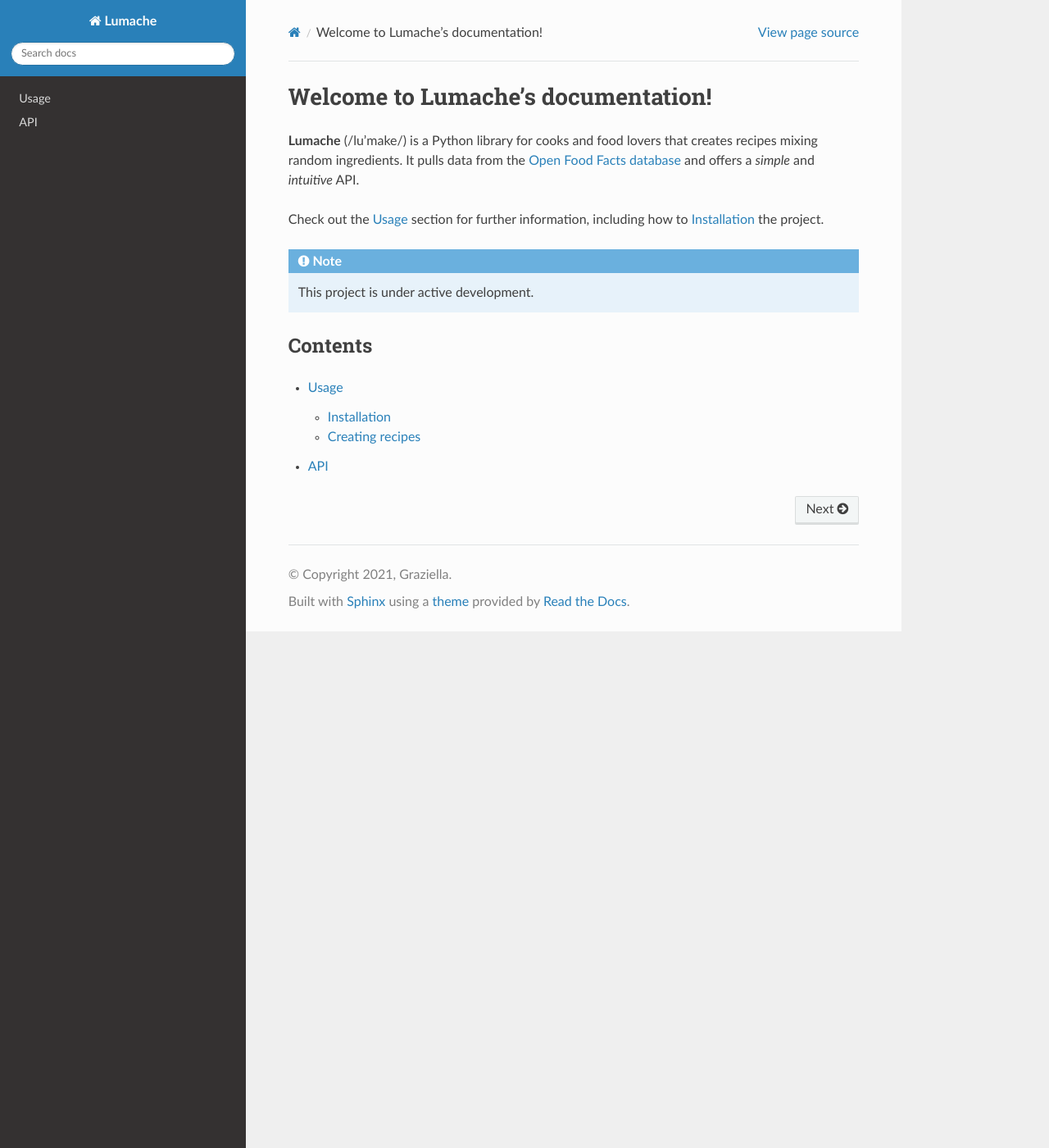
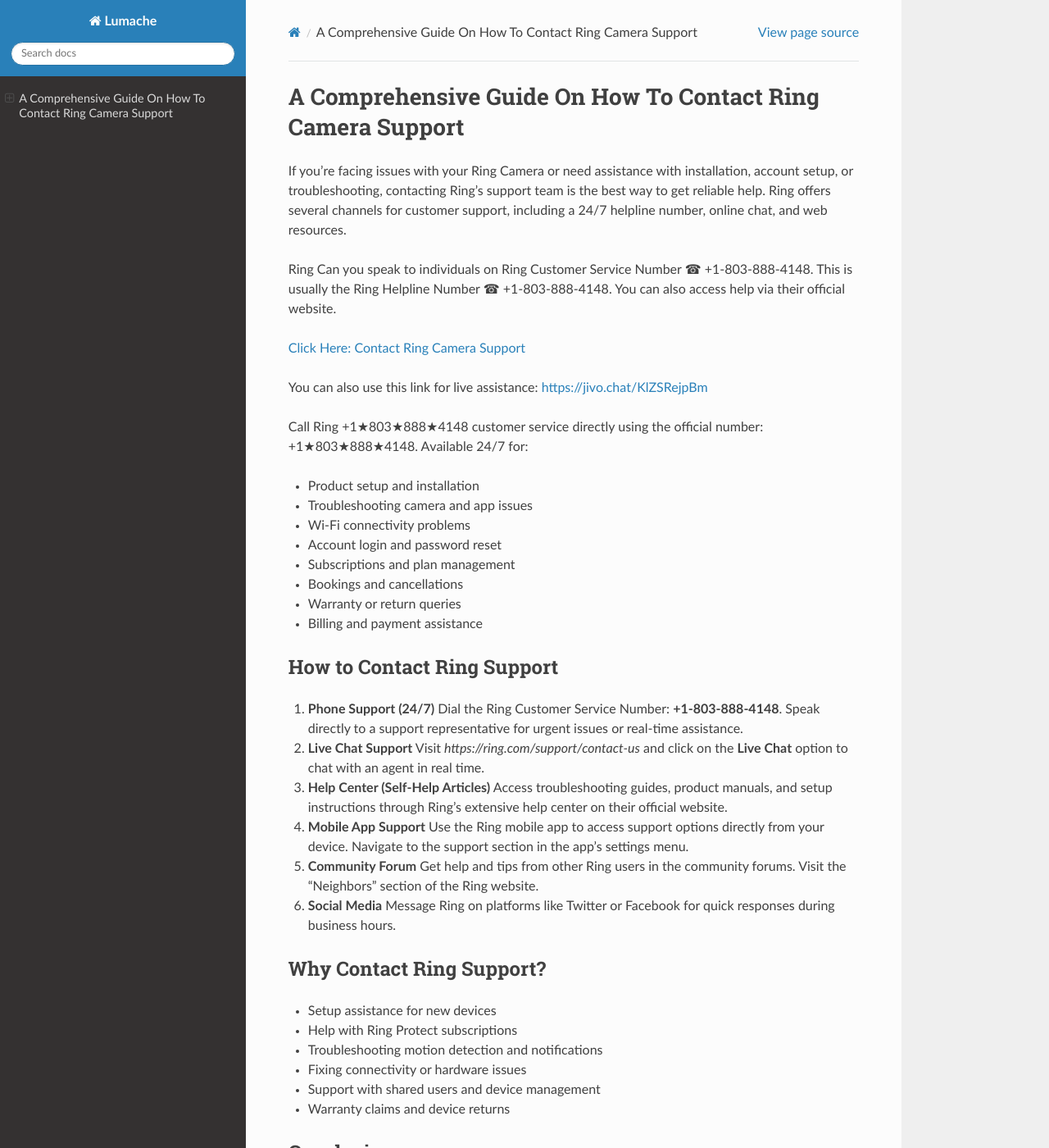
Before and after one commit to trickjack/ringhelpcenter, a Sphinx documentation site: the page built from docs/source/index.rst, in a window 1280 px wide and 1400 px high. Shown: the whole window at 82% size. Built offline with Sphinx 7.4.7 and the Read the Docs theme 3.1.0, drawn with Linux system fonts in a browser that asks for light colours; some of the changed text lies outside the part shown.

Commit message:
Update index.rst

```diff
--- a/docs/source/index.rst
+++ b/docs/source/index.rst
@@ -1,22 +1,57 @@
-Welcome to Lumache's documentation!
-===================================
+A Comprehensive Guide On How To Contact Ring Camera Support
+============================================================
 
-**Lumache** (/lu'make/) is a Python library for cooks and food lovers
-that creates recipes mixing random ingredients.
-It pulls data from the `Open Food Facts database <https://world.openfoodfacts.org/>`_
-and offers a *simple* and *intuitive* API.
+If you're facing issues with your Ring Camera or need assistance with installation, account setup, or troubleshooting, contacting Ring's support team is the best way to get reliable help. Ring offers several channels for customer support, including a 24/7 helpline number, online chat, and web resources.
 
-Check out the :doc:`usage` section for further information, including
-how to :ref:`installation` the project.
+Ring Can you speak to individuals on Ring Customer Service Number ☎ +1-803-888-4148. This is usually the Ring Helpline Number ☎ +1-803-888-4148. You can also access help via their official website.
 
-.. note::
+`Click Here: Contact Ring Camera Support <https://ring.com/support/contact-us>`_
 
-   This project is under active development.
+You can also use this link for live assistance: `https://jivo.chat/KlZSRejpBm <https://jivo.chat/KlZSRejpBm>`_
 
-Contents
---------
+Call Ring +1★803★888★4148 customer service directly using the official number: +1★803★888★4148. Available 24/7 for:
 
-.. toctree::
+- Product setup and installation
+- Troubleshooting camera and app issues
+- Wi-Fi connectivity problems
+- Account login and password reset
+- Subscriptions and plan management
+- Bookings and cancellations
+- Warranty or return queries
+- Billing and payment assistance
 
-   usage
-   api
+How to Contact Ring Support
+---------------------------
+
+1. **Phone Support (24/7)**
+   Dial the Ring Customer Service Number: **+1-803-888-4148**. Speak directly to a support representative for urgent issues or real-time assistance.
+
+2. **Live Chat Support**
+   Visit `https://ring.com/support/contact-us` and click on the **Live Chat** option to chat with an agent in real time.
+
+3. **Help Center (Self-Help Articles)**
+   Access troubleshooting guides, product manuals, and setup instructions through Ring’s extensive help center on their official website.
+
+4. **Mobile App Support**
+   Use the Ring mobile app to access support options directly from your device. Navigate to the support section in the app’s settings menu.
+
+5. **Community Forum**
+   Get help and tips from other Ring users in the community forums. Visit the "Neighbors" section of the Ring website.
+
+6. **Social Media**
+   Message Ring on platforms like Twitter or Facebook for quick responses during business hours.
+
+Why Contact Ring Support?
+-------------------------
+
+- Setup assistance for new devices
+- Help with Ring Protect subscriptions
+- Troubleshooting motion detection and notifications
+- Fixing connectivity or hardware issues
+- Support with shared users and device management
+- Warranty claims and device returns
+
+Conclusion
+----------
+
+Ring’s customer support team is available 24/7 to assist with all types of issues related to your Ring Camera and home security devices. Whether you prefer phone, chat, or online help, Ring ensures your security is backed by real-time assistance whenever needed. For any urgent help, do not hesitate to dial **+1-803-888-4148** or visit the official support website.
```
